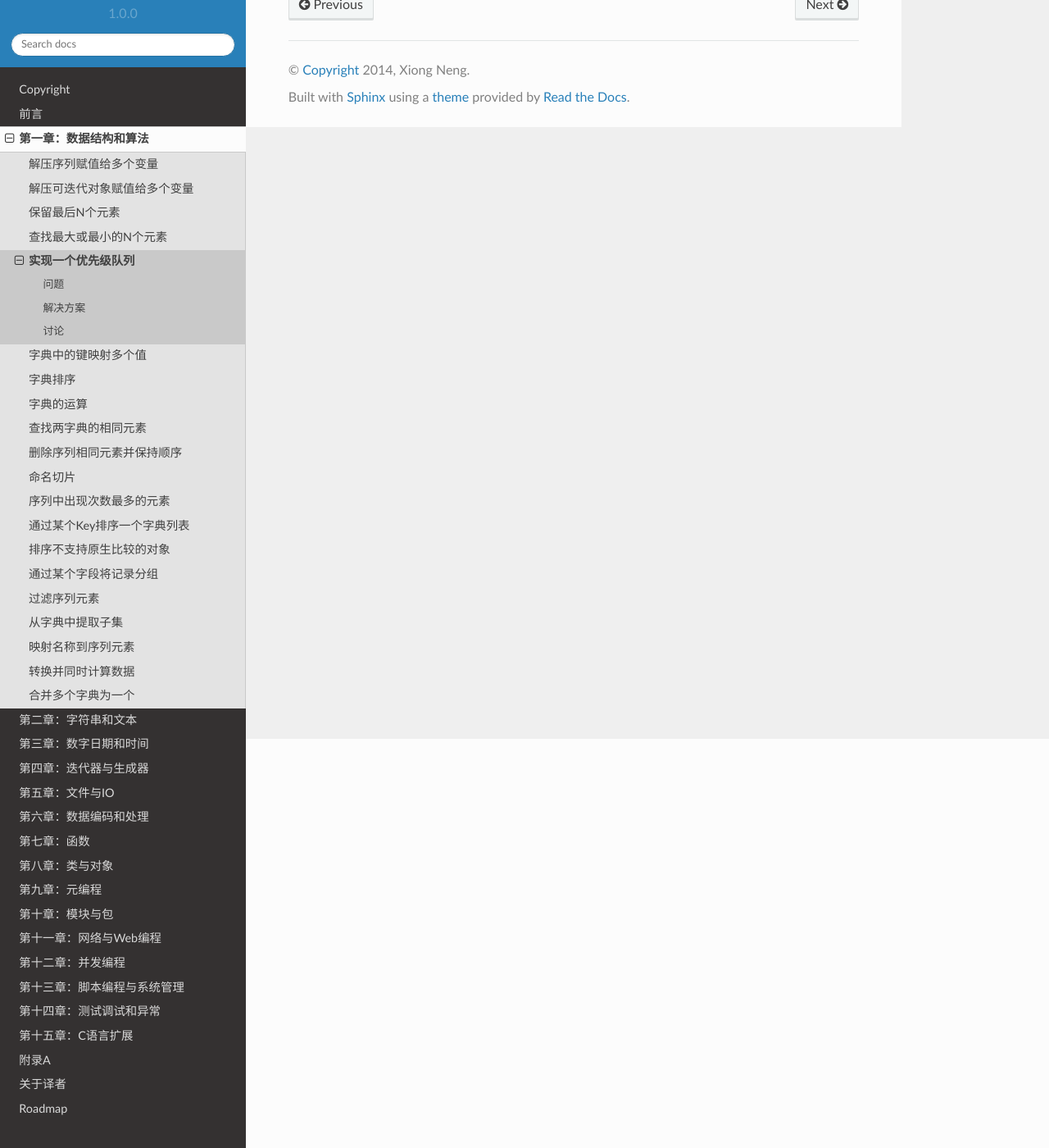
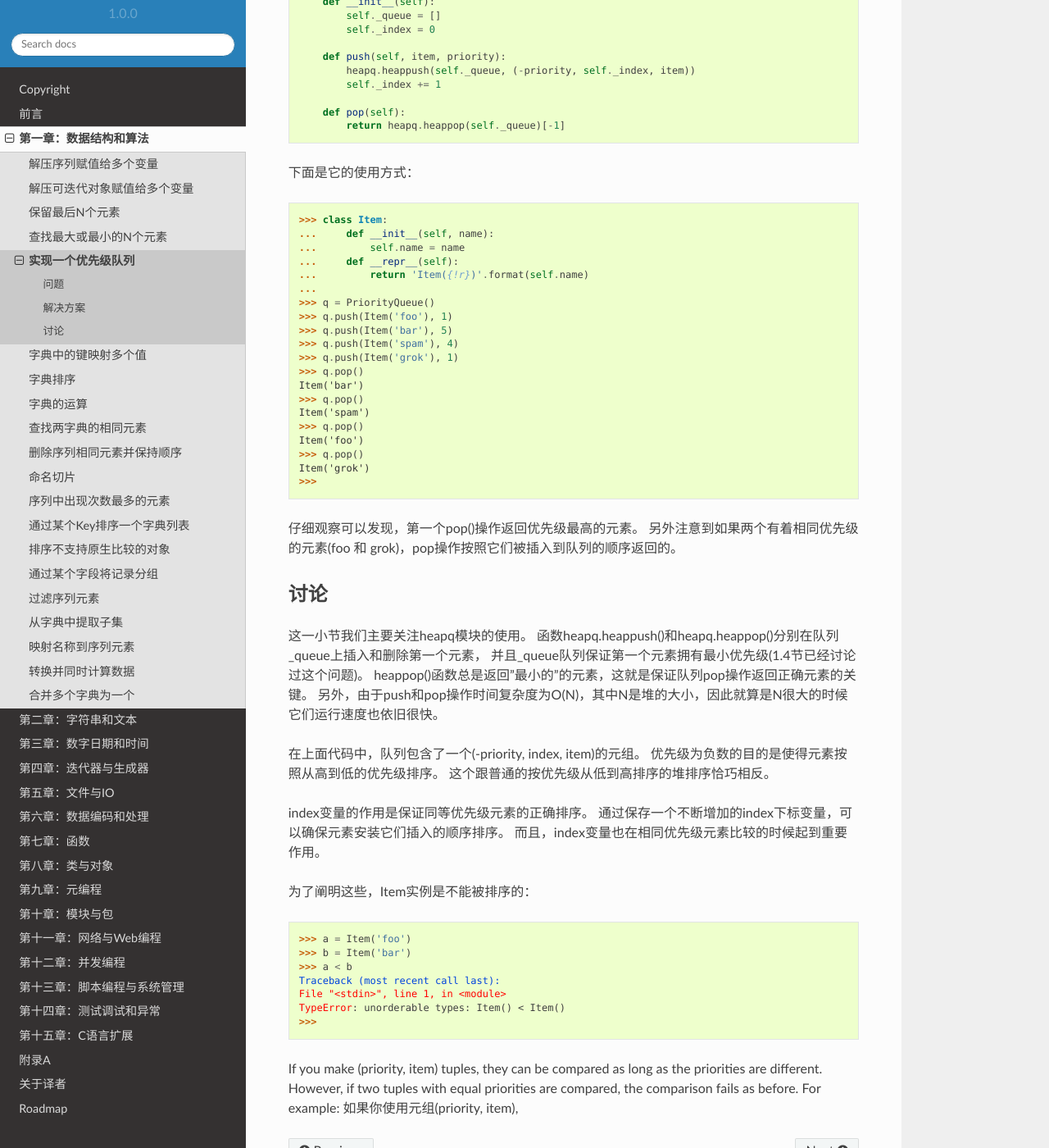
Before and after one commit to yidao620c/python3-cookbook, a Sphinx documentation site: the page built from source/c01/p05_implement_a_priority_queue.rst, in a window 1280 px wide and 1400 px high, scrolled down 499 px. Shown: the whole window at 82% size. Built offline with Sphinx 7.4.7 and the Read the Docs theme 2.0.0, drawn with Linux system fonts in a browser that asks for light colours; some of the changed text lies outside the part shown.

Commit message:
1.5节start..

```diff
--- a/source/c01/p05_implement_a_priority_queue.rst
+++ b/source/c01/p05_implement_a_priority_queue.rst
@@ -5,14 +5,89 @@
 ----------
 问题
 ----------
-todo...
+怎样实现一个按优先级排序的队列？ 并且在这个队列上面每次pop操作总是返回优先级最高的那个元素
 
 ----------
 解决方案
 ----------
-todo...
+The following class uses the heapq module to implement a simple priority queue:
+下面的类利用heapq模块实现了一个简单的优先级队列：
+
+.. code-block:: python
+
+    import heapq
+
+    class PriorityQueue:
+        def __init__(self):
+            self._queue = []
+            self._index = 0
+
+        def push(self, item, priority):
+            heapq.heappush(self._queue, (-priority, self._index, item))
+            self._index += 1
+
+        def pop(self):
+            return heapq.heappop(self._queue)[-1]
+
+
+下面是它的使用方式：
+
+.. code-block:: python
+
+    >>> class Item:
+    ...     def __init__(self, name):
+    ...         self.name = name
+    ...     def __repr__(self):
+    ...         return 'Item({!r})'.format(self.name)
+    ...
+    >>> q = PriorityQueue()
+    >>> q.push(Item('foo'), 1)
+    >>> q.push(Item('bar'), 5)
+    >>> q.push(Item('spam'), 4)
+    >>> q.push(Item('grok'), 1)
+    >>> q.pop()
+    Item('bar')
+    >>> q.pop()
+    Item('spam')
+    >>> q.pop()
+    Item('foo')
+    >>> q.pop()
+    Item('grok')
+    >>>
+
+仔细观察可以发现，第一个pop()操作返回优先级最高的元素。
+另外注意到如果两个有着相同优先级的元素(foo 和 grok)，pop操作按照它们被插入到队列的顺序返回的。
 
 ----------
 讨论
 ----------
-todo...
+这一小节我们主要关注heapq模块的使用。
+函数heapq.heappush()和heapq.heappop()分别在队列_queue上插入和删除第一个元素，
+并且_queue队列保证第一个元素拥有最小优先级(1.4节已经讨论过这个问题)。
+heappop()函数总是返回"最小的"的元素，这就是保证队列pop操作返回正确元素的关键。
+另外，由于push和pop操作时间复杂度为O(N)，其中N是堆的大小，因此就算是N很大的时候它们运行速度也依旧很快。
+
+在上面代码中，队列包含了一个(-priority, index, item)的元组。
+优先级为负数的目的是使得元素按照从高到低的优先级排序。
+这个跟普通的按优先级从低到高排序的堆排序恰巧相反。
+
+index变量的作用是保证同等优先级元素的正确排序。
+通过保存一个不断增加的index下标变量，可以确保元素安装它们插入的顺序排序。
+而且，index变量也在相同优先级元素比较的时候起到重要作用。
+
+为了阐明这些，Item实例是不能被排序的：
+
+.. code-block:: python
+
+    >>> a = Item('foo')
+    >>> b = Item('bar')
+    >>> a < b
+    Traceback (most recent call last):
+    File "<stdin>", line 1, in <module>
+    TypeError: unorderable types: Item() < Item()
+    >>>
+
+If you make (priority, item) tuples, they can be compared as long as the priorities
+are different. However, if two tuples with equal priorities are compared, the comparison
+fails as before. For example:
+如果你使用元组(priority, item),
```
Also changed, not shown: 1 other file.
